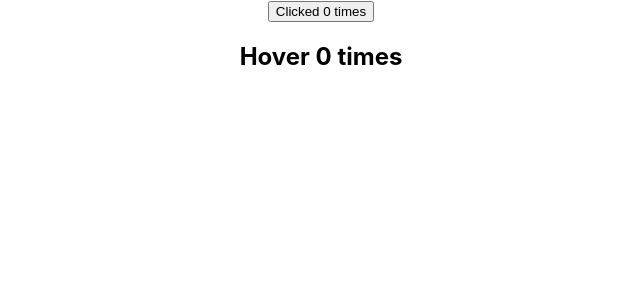
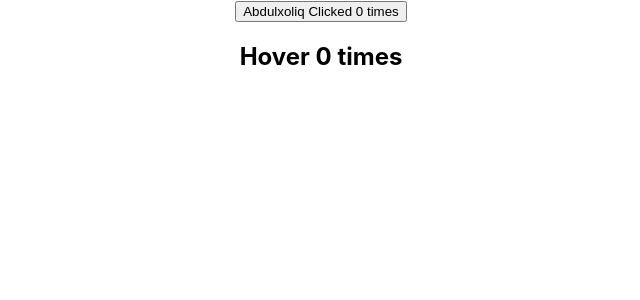
Before and after one commit to Abdulxoliq-1030/react-lessons, a React (Create React App) app in the folder react-lesson/: page / in a window 1280 px wide. Shown: the top 300 px of the page, without its empty margins (319-959 px from the left). Built offline with nearby package versions, Linux system fonts and the light colour scheme.

Commit message:
high order components 2-part

```diff
--- a/react-lesson/src/App.js
+++ b/react-lesson/src/App.js
@@ -5,7 +5,7 @@ import HoverCounter from "./components/lesson-21-high-order-components/HoverCoun
 function App() {
   return (
     <div className="App">
-      <ClickCounter />
+      <ClickCounter name="Abdulxoliq" />
       <HoverCounter />
     </div>
   );
--- a/react-lesson/src/components/lesson-21-high-order-components/ClickCounter.js
+++ b/react-lesson/src/components/lesson-21-high-order-components/ClickCounter.js
@@ -7,7 +7,7 @@ class ClickCounter extends Component {
     return (
       <div>
         <button onClick={incrementCount}>
-           Clicked {count} times
+          {this.props.name} Clicked {count} times
         </button>
       </div>
     );
--- a/react-lesson/src/components/lesson-21-high-order-components/withCounter.js
+++ b/react-lesson/src/components/lesson-21-high-order-components/withCounter.js
@@ -17,10 +17,12 @@ const withCounter = (WrappedComponent) => {
     };
 
     render() {
+      console.log(this.props.name);
       return (
         <WrappedComponent
           count={this.state.count}
           incrementCount={this.incrementCount}
+          {...this.props}
         />
       );
     }
```
